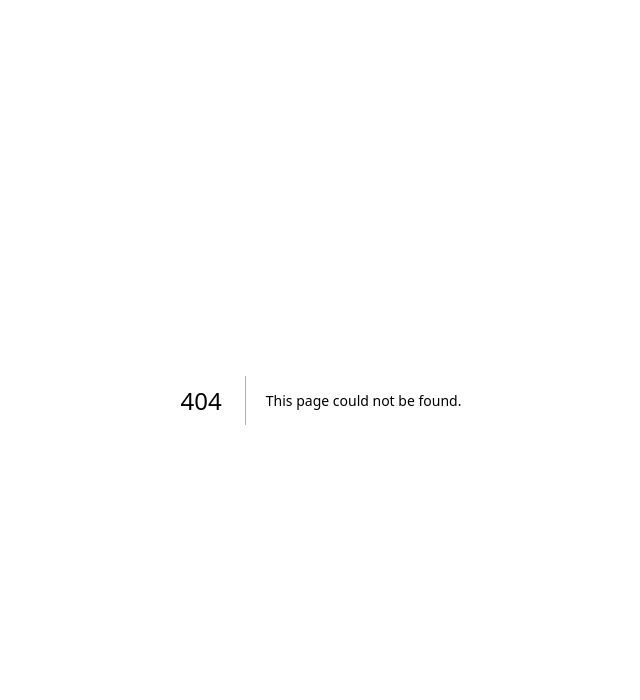
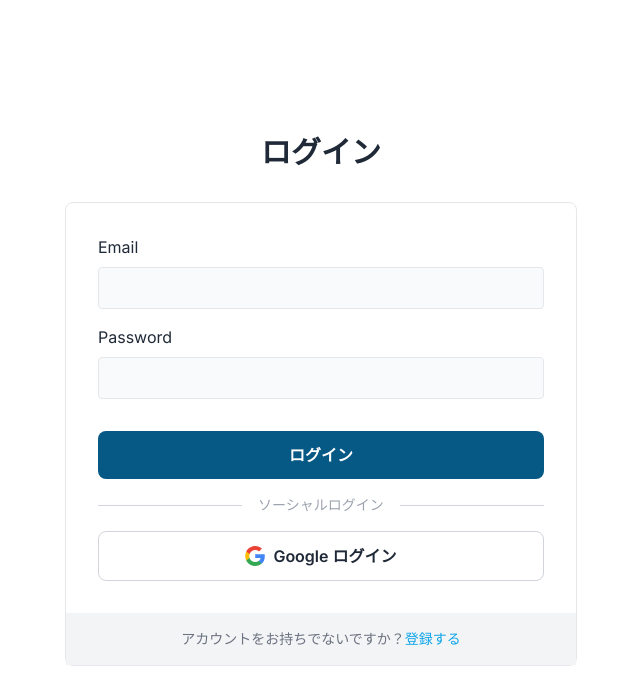
Before and after one commit to SL9-1994/CrisisLink_client, a Next.js app: page /login in a window 1280 px wide. Before the commit this address had no page. Shown: the top 700 px of the page, without its empty margins (319-959 px from the left). Built offline with nearby package versions, Linux system fonts and the light colour scheme.

Commit message:
feat:✨ ログインページを作成

```diff
--- /dev/null
+++ b/src/app/login/page.tsx
@@ -0,0 +1,100 @@
+import Link from "next/link";
+import React from "react";
+
+const page = () => {
+  return (
+    <div className="bg-white py-6 sm:py-8 lg:py-12 flex items-center min-h-screen">
+      <div className="mx-auto max-w-screen-2xl px-4 md:px-8 w-2/3">
+        <h2 className="mb-4 text-center text-2xl font-bold text-gray-800 md:mb-8 lg:text-3xl">
+          ログイン
+        </h2>
+
+        <form className="mx-auto max-w-lg rounded-lg border">
+          <div className="flex flex-col gap-4 p-4 md:p-8">
+            <div>
+              <label
+                htmlFor="email"
+                className="mb-2 inline-block text-sm text-gray-800 sm:text-base"
+              >
+                Email
+              </label>
+              <input
+                id="email"
+                type="email"
+                className="w-full rounded border bg-gray-50 px-3 py-2 text-gray-800 outline-none ring-sky-300 transition duration-100 focus:ring"
+              />
+            </div>
+
+            <div>
+              <label
+                htmlFor="password"
+                className="mb-2 inline-block text-sm text-gray-800 sm:text-base"
+              >
+                Password
+              </label>
+              <input
+                id="password"
+                type="password"
+                className="w-full rounded border bg-gray-50 px-3 py-2 text-gray-800 outline-none ring-sky-300 transition duration-100 focus:ring mb-4"
+              />
+            </div>
+
+            <button className="block rounded-lg bg-sky-800 px-8 py-3 text-center text-sm font-semibold text-white outline-none ring-gray-300 transition duration-100 hover:bg-gray-700 focus-visible:ring active:bg-gray-600 md:text-base">
+              ログイン
+            </button>
+
+            <div className="relative flex items-center justify-center">
+              <span className="absolute inset-x-0 h-px bg-gray-300"></span>
+              <span className="relative bg-white px-4 text-sm text-gray-400">
+                ソーシャルログイン
+              </span>
+            </div>
+
+            <button className="flex items-center justify-center gap-2 rounded-lg border border-gray-300 bg-white px-8 py-3 text-center text-sm font-semibold text-gray-800 outline-none ring-gray-300 transition duration-100 hover:bg-gray-100 focus-visible:ring active:bg-gray-200 md:text-base">
+              <svg
+                className="h-5 w-5 shrink-0"
+                width="24"
+                height="24"
+                viewBox="0 0 24 24"
+                fill="none"
+                xmlns="http://www.w3.org/2000/svg"
+              >
+                <path
+                  d="M23.7449 12.27C23.7449 11.48 23.6749 10.73 23.5549 10H12.2549V14.51H18.7249C18.4349 15.99 17.5849 17.24 16.3249 18.09V21.09H20.1849C22.4449 19 23.7449 15.92 23.7449 12.27Z"
+                  fill="#4285F4"
+                />
+                <path
+                  d="M12.2549 24C15.4949 24 18.2049 22.92 20.1849 21.09L16.3249 18.09C15.2449 18.81 13.8749 19.25 12.2549 19.25C9.12492 19.25 6.47492 17.14 5.52492 14.29H1.54492V17.38C3.51492 21.3 7.56492 24 12.2549 24Z"
+                  fill="#34A853"
+                />
+                <path
+                  d="M5.52488 14.29C5.27488 13.57 5.14488 12.8 5.14488 12C5.14488 11.2 5.28488 10.43 5.52488 9.71V6.62H1.54488C0.724882 8.24 0.254883 10.06 0.254883 12C0.254883 13.94 0.724882 15.76 1.54488 17.38L5.52488 14.29Z"
+                  fill="#FBBC05"
+                />
+                <path
+                  d="M12.2549 4.75C14.0249 4.75 15.6049 5.36 16.8549 6.55L20.2749 3.13C18.2049 1.19 15.4949 0 12.2549 0C7.56492 0 3.51492 2.7 1.54492 6.62L5.52492 9.71C6.47492 6.86 9.12492 4.75 12.2549 4.75Z"
+                  fill="#EA4335"
+                />
+              </svg>
+              Google ログイン
+            </button>
+          </div>
+
+          <div className="flex items-center justify-center bg-gray-100 p-4">
+            <p className="text-center text-sm text-gray-500">
+              アカウントをお持ちでないですか？
+              <Link
+                href="/register"
+                className="text-sky-500 transition duration-100 hover:text-sky-600 active:text-sky-700"
+              >
+                登録する
+              </Link>
+            </p>
+          </div>
+        </form>
+      </div>
+    </div>
+  );
+};
+
+export default page;
```
